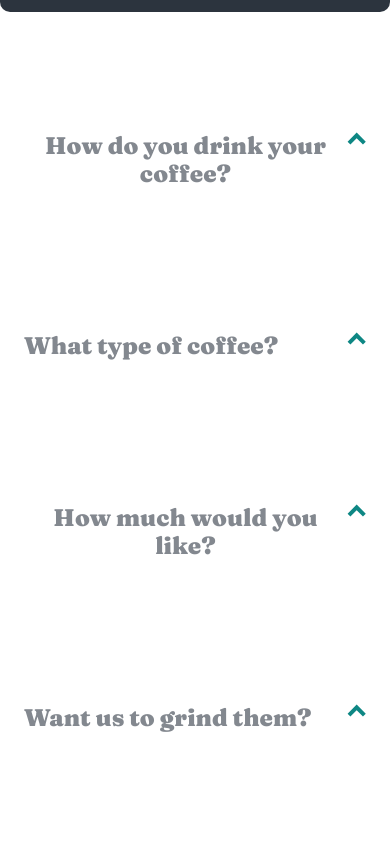
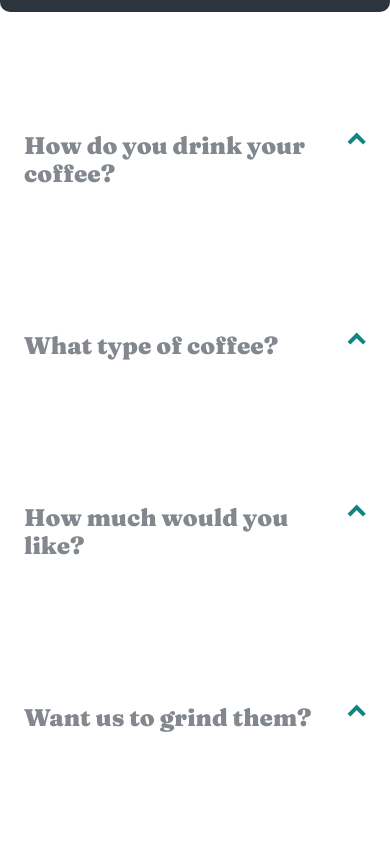
Before and after one commit to steffieMD/coffee-roasters-subscription-site, a React (Create React App) app: page /createplan in a window 390 px wide. Shown: the part 1697-2544 px from the top of the page. Built offline with nearby package versions, Linux system fonts and the light colour scheme; the HTML template or start-up script is replaced by a standard one.

Commit message:
Update Dropdown.js

```diff
--- a/src/pages/Dropdown.js
+++ b/src/pages/Dropdown.js
@@ -50,7 +50,7 @@ const Dropdown = ({ options, questions, onChange }) => {
     <div className="relative inline-block">
       <div onClick={toggleDropdown}>
         <div className="flex justify-between mb-14">
-          <button className="text-[#83888f] text-2xl font-black font-fraunces leading-7 md:text-[32px] md:leading-[48px] lg:text-[40px]">
+          <button className="text-[#83888f] text-2xl font-black font-fraunces leading-7 md:text-[32px] md:leading-[48px] lg:text-[40px] text-left">
             {questions}
           </button>
           <div className="cursor-pointer">{handleArrowChange(isOpen)}</div>
```
